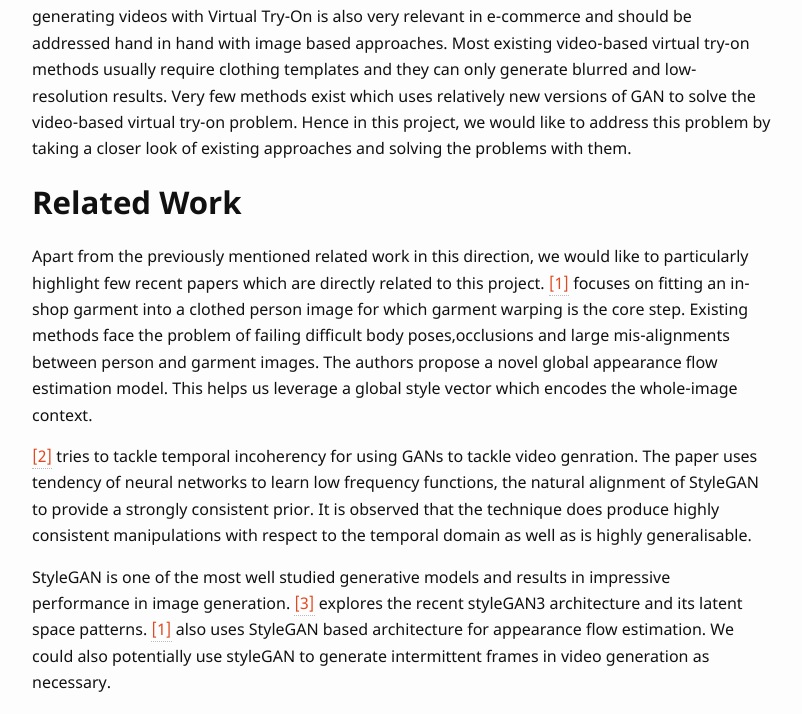
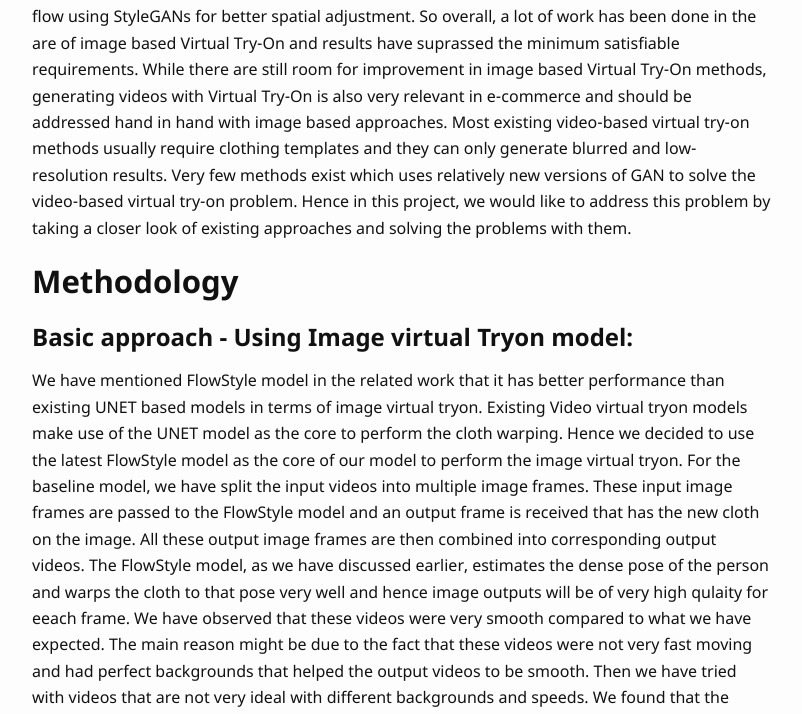
Before and after one commit to UCLAdeepvision/CS269-projects-2022spring, a Jekyll site: the page built from _posts/2022-04-23-team10-virtual-tryon-on-videos.md, in a window 1280 px wide and 1400 px high, scrolled down 1190 px. Shown: the top 714 px of the window, without its empty margins (238-1040 px from the left). Built offline with Jekyll 4.4.1, drawn with Linux system fonts in a browser that asks for light colours; some web fonts are replaced; comment, search, counter and statistics services are not loaded; some of the changed text lies outside the part shown.

Commit message:
added flow method

```diff
--- a/_posts/2022-04-23-team10-virtual-tryon-on-videos.md
+++ b/_posts/2022-04-23-team10-virtual-tryon-on-videos.md
@@ -15,6 +15,18 @@ date: 2022-04-23
 
 ## Motivation
 With the rise of online shopping and e-retail platforms, Virtual Try-On of clothing garments is a key feature to enhance the experience of the online shoppers. Many intensive studies are done to solve this problem. Some initial methods focussed on image to image translation models without spatial aligment. Later some studies addressed the spatial alignment by performing garment warping using local appearance flow. One of latest studies also proposed a global appearance flow using StyleGANs for better spatial adjustment. So overall, a lot of work has been done in the are of image based Virtual Try-On and results have suprassed the minimum satisfiable requirements. While there are still room for improvement in image based Virtual Try-On methods, generating videos with Virtual Try-On is also very relevant in e-commerce and should be addressed hand in hand with image based approaches. Most existing video-based virtual try-on methods usually require clothing templates and they can only generate blurred and low-resolution results. Very few methods exist which uses relatively new versions of GAN to solve the video-based virtual try-on problem. Hence in this project, we would like to address this problem by taking a closer look of existing approaches and solving the problems with them.
+
+## Methodology
+
+### Basic approach - Using Image virtual Tryon model:
+
+We have mentioned FlowStyle model in the related work that it has better performance than existing UNET based models in terms of image virtual tryon. Existing Video virtual tryon models make use of the UNET model as the core to perform the  cloth warping. Hence we decided to use the latest FlowStyle model as the core of our model to perform the image virtual tryon. For the baseline model, we have split the input videos into multiple image frames. These input image frames are passed to the FlowStyle model and an output frame is received that has the new cloth on the image. All these output image frames are then combined into corresponding output videos. The FlowStyle model, as we have discussed earlier, estimates the dense pose of the person and warps the cloth to that pose very well and hence image outputs will be of very high qulaity for eeach frame. We have observed that these videos were very smooth compared to what we have expected. The main reason might be due to the fact that these videos were not very fast moving and had perfect backgrounds that helped the output videos to be smooth. Then we have tried with videos that are not very ideal with different backgrounds and speeds. We found that the output videos are now having many artefacts and there is a scope of improvement. For this reason we have come up with the following approaches to improve the performance of our model.
+
+![image-20220609194336211](/Users/vishnu1911/Library/Application Support/typora-user-images/image-20220609194336211.png)
+
+### Using Flow - Trying to improve overall flow of the model:
+
+To improve the videos generated using the baseline method given above, we have tried out Flow which is generated by Flownet 2 model between images. Theoretically flow should improve the video quality as we do not expect the image to make drastic movement in the virtual tryon task. Hence we calculated the flow between two consective input images. This flow is then used to resample the target output. This resampled target output is then clubbed with the output image generated from the FlowStyle model so that the cloth region of the image is picked up from the output image and the rest of the part is mainly from the flow sampling. This helps to improve the flow of the background along with the person and the cloth will be generated as per the densepose recognized by the FlowStyle model.
 
 ## Related Work
 Apart from the previously mentioned related work in this direction, we would like to particularly highlight few recent papers which are directly related to this project.
```
